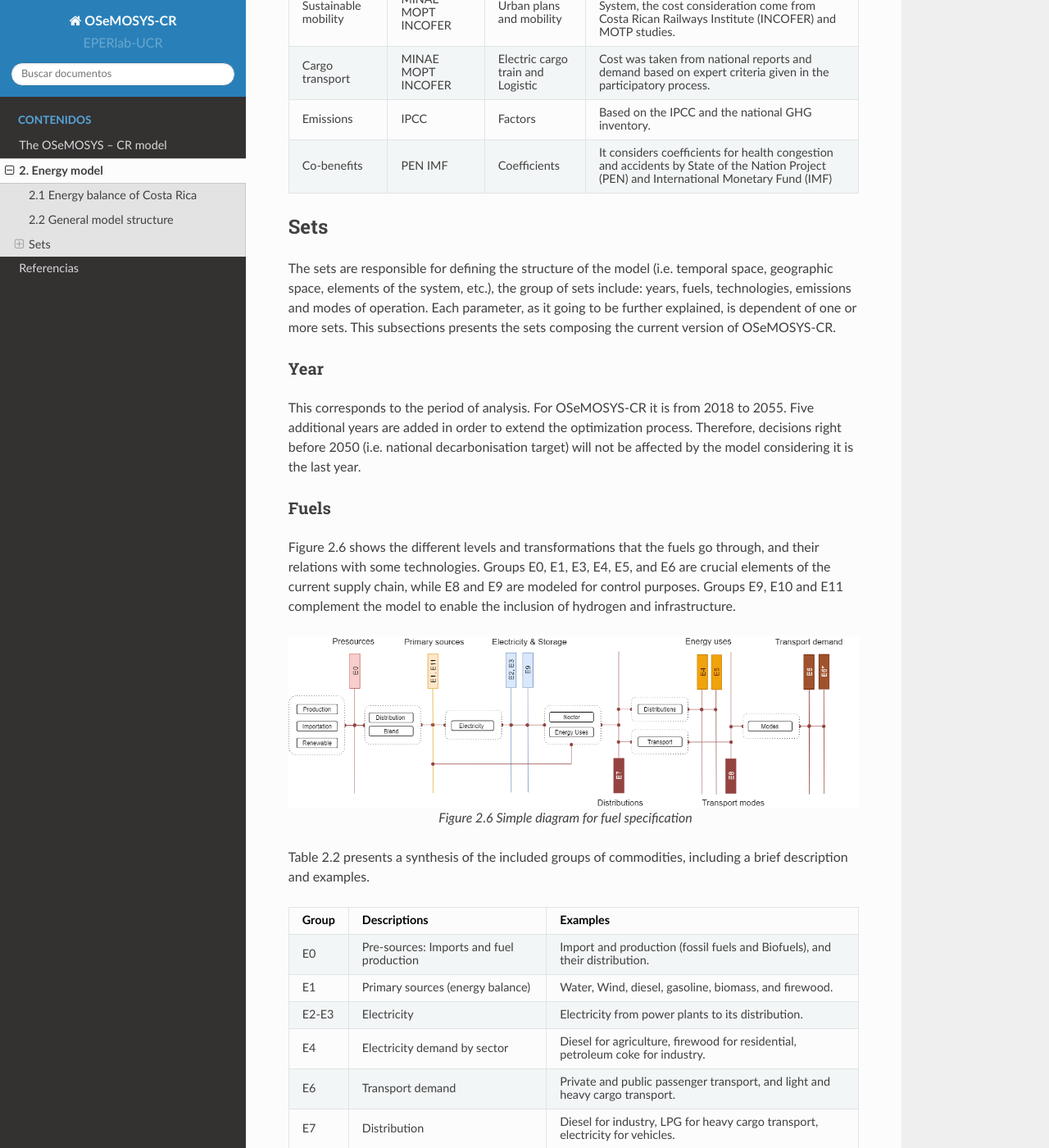
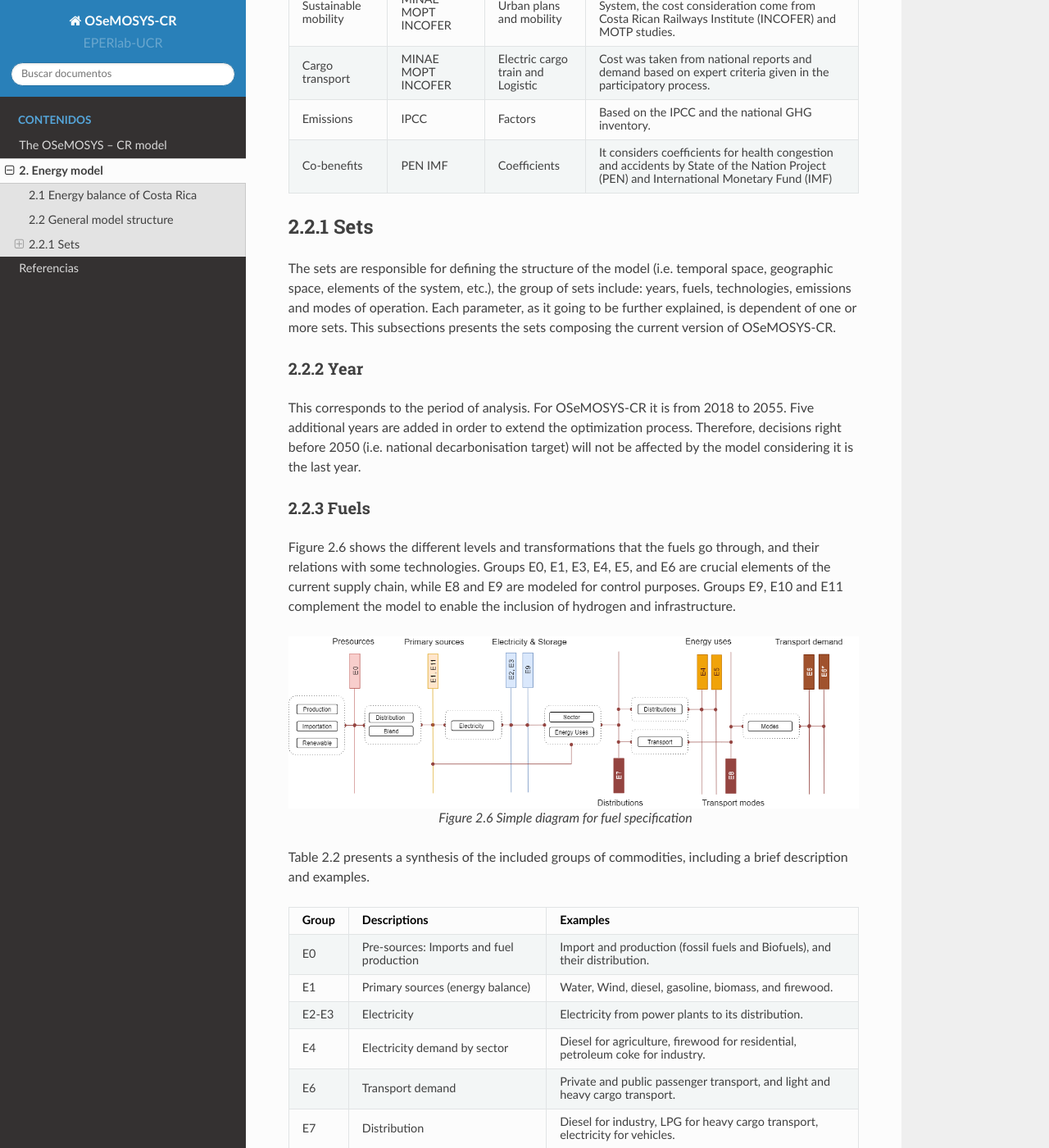
Before and after one commit to EPERLab/OSeMOSYS-CR, a Sphinx documentation site: the page built from docs/02EnergyModel.rst, in a window 1280 px wide and 1400 px high, scrolled down 3575 px. Shown: the whole window at 82% size. Built offline with Sphinx 7.4.7 and the Read the Docs theme 2.0.0, drawn with Linux system fonts in a browser that asks for light colours; some of the changed text lies outside the part shown.

Commit message:
Update 02EnergyModel.rst

```diff
--- a/docs/02EnergyModel.rst
+++ b/docs/02EnergyModel.rst
@@ -105,17 +105,17 @@ In OSeMOSYS-CR, the connection between the electricity and transport sectors is
 |             | IMF        |                          | Nation Project (PEN) and International Monetary Fund (IMF)                   |
 +-------------+------------+--------------------------+------------------------------------------------------------------------------+
 
-Sets
+2.2.1 Sets
 +++++++++
 
 The sets are responsible for defining the structure of the model (i.e. temporal space, geographic space, elements of the system, etc.), the group of sets include: years, fuels, technologies, emissions and modes of operation. Each parameter, as it going to be further explained, is dependent of one or more sets. This subsections presents the sets composing the current version of OSeMOSYS-CR.
 
-Year
+2.2.2 Year
 ---------
 
 This corresponds to the period of analysis. For OSeMOSYS-CR it is from 2018 to 2055. Five additional years are added in order to extend the optimization process.  Therefore, decisions right before 2050 (i.e. national decarbonisation target) will not be affected by the model considering it is the last year.
 
-Fuels
+2.2.3 Fuels
 ---------
 
 Figure 2.6 shows the different levels and transformations that the fuels go through, and their relations with some technologies. Groups E0, E1, E3, E4, E5, and E6 are crucial elements of the current supply chain, while E8 and E9 are modeled for control purposes.  Groups E9, E10  and E11 complement the model to enable the inclusion of hydrogen and infrastructure.
@@ -156,7 +156,7 @@ Table 2.2 presents a synthesis of the included groups of commodities, including
 
 See Annex for the whole list of fuels.
 
-Technologies
+2.2.4 Technologies
 ---------
 
 Different types of technologies are included in the model in order to establish the current supply chain and substitution possibilities. Figure 2.7 shows the different levels and transformation of technologies.
@@ -201,7 +201,7 @@ Table 2.3 presents a synthesis of groups of technologies, including a brief desc
 
 See Annex for the whole list of processes.
 
-Emissions
+2.2.5 Emissions
 ---------
 
 Table 2.4 shows a description of emissions included in the model. In general, for GHG, the values are in terms of equivalent carbon dioxide.
@@ -231,7 +231,7 @@ Table 2.4 shows a description of emissions included in the model. In general, fo
 | PM2.5     | Fine Particulate matter                  |
 +-----------+------------------------------------------+
 
-Mode of operation
+2.2.6 Mode of operation
 ---------
 
 The model has one mode of operation, Mode 1, for representing the normal operation of the system and the current structure.
```
